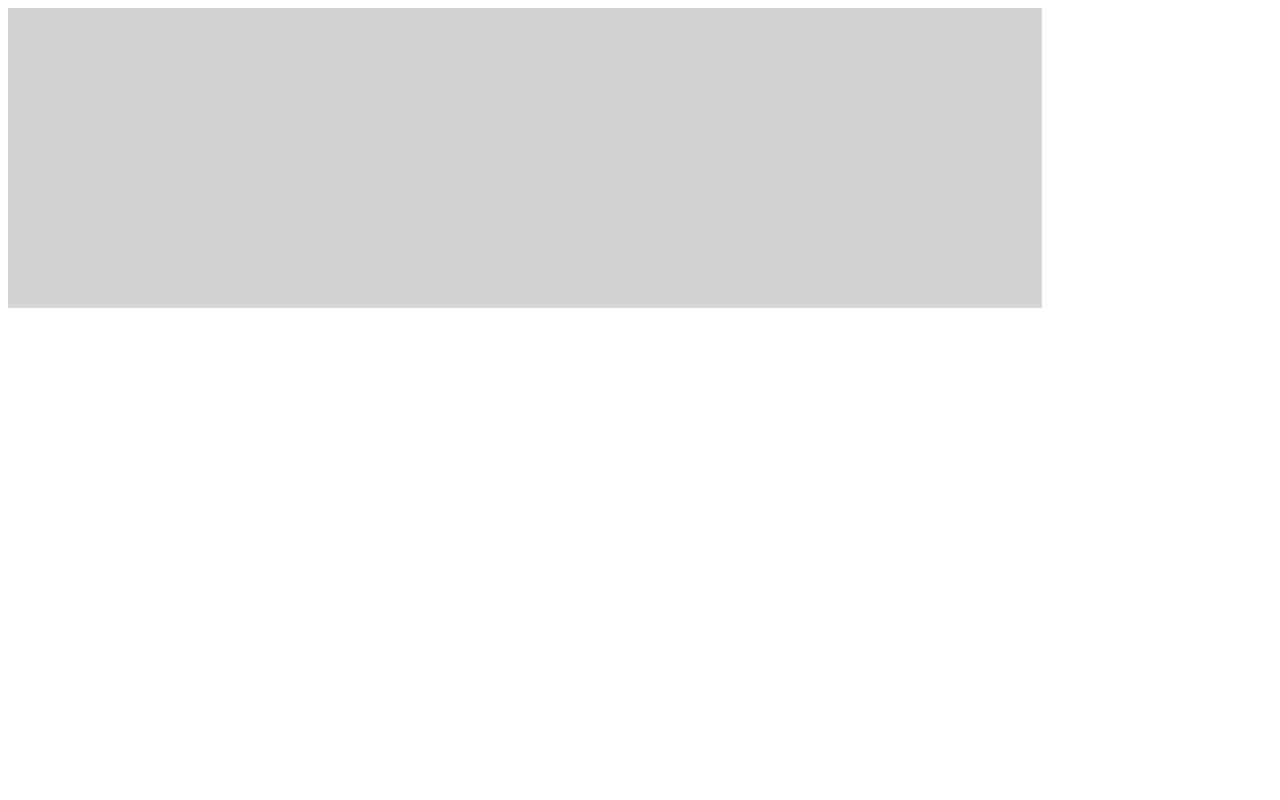
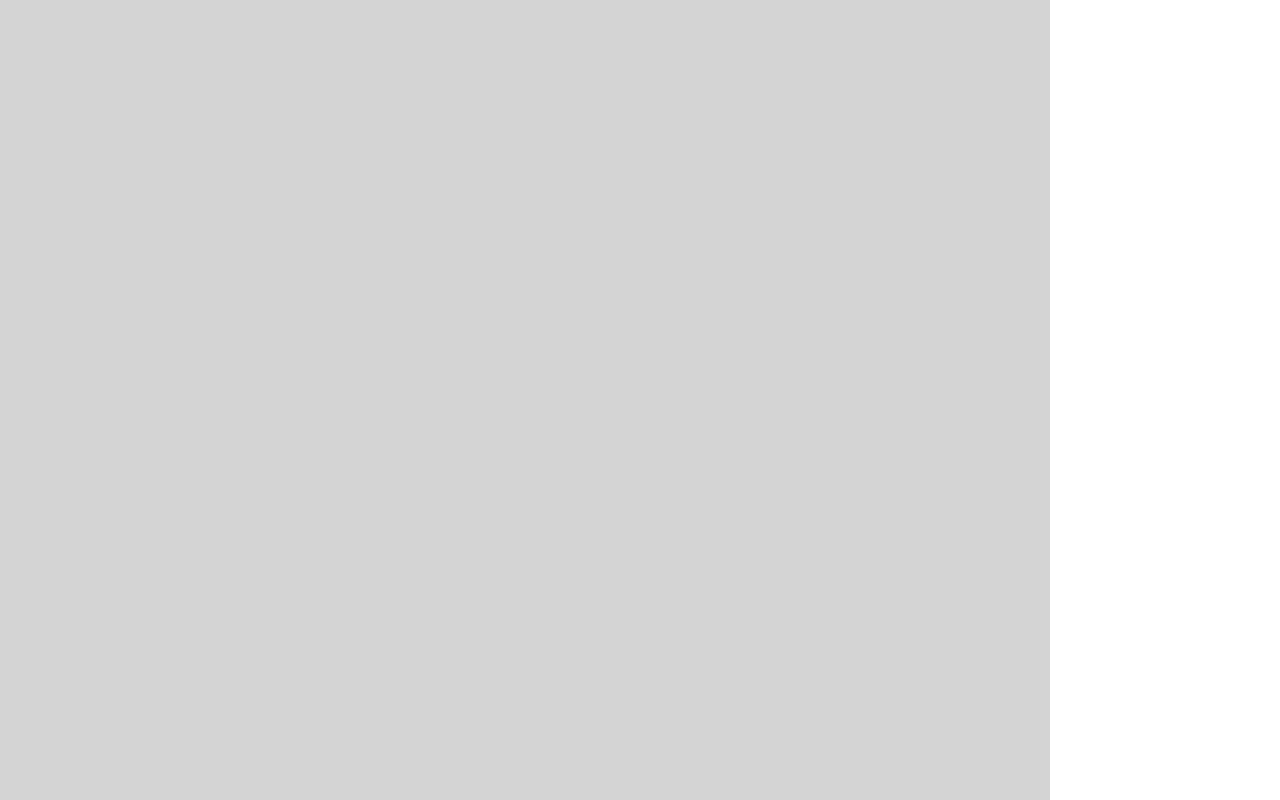
Before and after one commit to beliakou/template-editor, a website built with webpack: page src/index.html in a window 1280 px wide. Built offline with nearby package versions, Linux system fonts and the light colour scheme; what grapesjs would draw is missing.

Commit message:
set workspace area to 100vh; add scroll to canvas area;

```diff
--- a/src/css/style.css
+++ b/src/css/style.css
@@ -29,23 +29,43 @@
   justify-content: flex-start;
   align-items: stretch;
   flex-wrap: nowrap;
-  height: 300px;
+  height: 100%;
+  overflow: scroll;
 }
 
 .editor-canvas {
   display: flex;
   justify-content: center;
   flex-grow: 1;
-  overflow: scroll;
+  flex-shrink: 0;
   background-color: rgb(212, 212, 212);
+  /* width: 800px; */
 }
 
 .panel__right {
   flex-basis: 230px;
-  position: relative;
+  /* position: relative; */
   overflow-y: auto;
+  flex-shrink: 0;
+}
+
+.gjs-pn-panel {
+  position: initial;
 }
 
 .panel__switcher {
   position: initial;
 }
+
+.main-container {
+  height: 100vh;
+  width: 100vw;
+  display: flex;
+  flex-direction: column;
+  flex-grow: 1;
+}
+
+body {
+  padding: 0;
+  margin: 0;
+}
--- a/src/index.html
+++ b/src/index.html
@@ -8,6 +8,7 @@
 </head>
 
 <body>
+    <div class="main-container">
         <div class="panel__top">
             <div class="panel__basic-actions"></div>
             <div class="panel__switcher"></div>
@@ -23,7 +24,7 @@
             </div>
         </div>
         <div id="blocks"></div>
-
+    </div>
 </body>
 <script src="bundle.js"></script>
 
--- a/src/js/panels/index.js
+++ b/src/js/panels/index.js
@@ -45,8 +45,8 @@ export default (editor) => {
         el: '.panel__right',
         // Make the panel resizable
         resizable: {
-            maxDim: 350,
-            minDim: 200,
+            // maxDim: 350,
+            // minDim: 200,
             tc: 0, // Top handler
             cl: 1, // Left handler
             cr: 0, // Right handler
```
Lines whose indentation alone changed are shown as unchanged.
